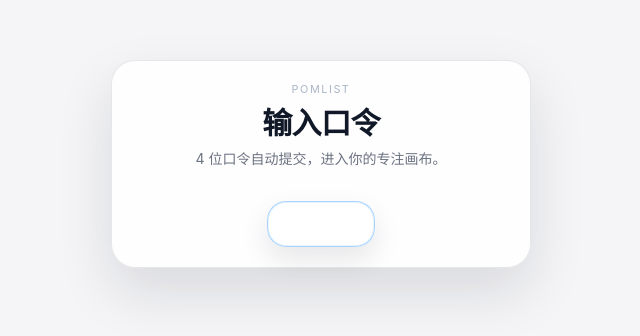
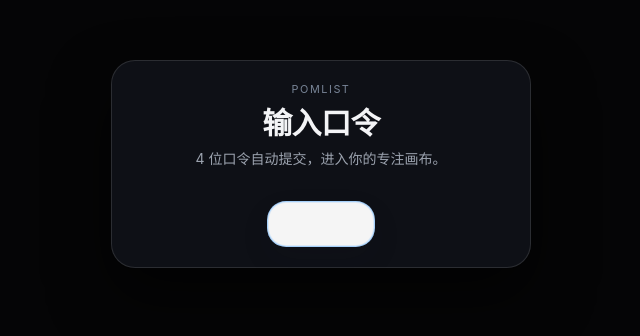
Before and after one commit to githubbzxs/Pomlist, a Next.js app: page /auth in a window 1280 px wide. Shown: the part 236-572 px from the top of the page, without its empty margins (319-959 px from the left). Built offline with nearby package versions, Linux system fonts and the light colour scheme; a small style sheet from the web is missing.

Commit message:
feat: 主体色切换为深黑主题

```diff
--- a/app/globals.css
+++ b/app/globals.css
@@ -1853,3 +1853,134 @@ body::after {
     box-shadow: none;
   }
 }
+
+/* 深黑主体色覆盖 */
+:root {
+  --bg-0: #050506;
+  --bg-1: #0a0b0d;
+  --bg-2: #101216;
+
+  --glass-bg: rgba(16, 18, 22, 0.86);
+  --glass-bg-strong: rgba(14, 16, 20, 0.94);
+  --glass-border: rgba(255, 255, 255, 0.1);
+
+  --text-strong: #f3f4f6;
+  --text-normal: #e5e7eb;
+  --text-muted: #9ca3af;
+
+  --accent: #1d4ed8;
+  --accent-strong: #1e40af;
+
+  --shadow-xs: 0 2px 10px rgba(0, 0, 0, 0.3);
+  --shadow-sm: 0 10px 24px rgba(0, 0, 0, 0.4);
+  --shadow-md: 0 18px 40px rgba(0, 0, 0, 0.5);
+  --shadow-lg: 0 28px 60px rgba(0, 0, 0, 0.6);
+}
+
+html,
+body {
+  background-color: var(--bg-0);
+}
+
+body {
+  color: var(--text-strong);
+  background: var(--bg-0);
+}
+
+.panel,
+.panel-solid,
+.mobile-card,
+.panel-glass-stack,
+.glass-card-panel,
+.glass-metric,
+.glass-chart-wrap {
+  border-color: var(--glass-border);
+  background: var(--glass-bg-strong);
+  box-shadow: var(--shadow-sm);
+}
+
+.panel-solid {
+  background: rgba(20, 22, 28, 0.96);
+}
+
+.btn-muted {
+  background: rgba(29, 32, 40, 0.9);
+  border-color: rgba(255, 255, 255, 0.14);
+  color: var(--text-normal);
+}
+
+.btn-muted:hover {
+  border-color: rgba(59, 130, 246, 0.42);
+  background: rgba(35, 38, 48, 0.94);
+}
+
+.input-base {
+  border-color: rgba(255, 255, 255, 0.16);
+  background: rgba(24, 26, 32, 0.95);
+  color: var(--text-strong);
+  box-shadow: none;
+}
+
+.auth-shell {
+  border-color: rgba(255, 255, 255, 0.12);
+  background: rgba(16, 18, 24, 0.92);
+}
+
+.mobile-phone-frame {
+  border-color: rgba(255, 255, 255, 0.12);
+  background: rgba(9, 10, 13, 0.96);
+  box-shadow: 0 32px 64px rgba(0, 0, 0, 0.58);
+}
+
+.canvas-panel-header {
+  background: rgba(7, 8, 11, 0.86);
+  border-bottom-color: rgba(255, 255, 255, 0.1);
+}
+
+.mobile-main-divider {
+  background: rgba(255, 255, 255, 0.14);
+}
+
+.mobile-main-actions--floating {
+  border-top-color: rgba(255, 255, 255, 0.1);
+}
+
+.home-task-item,
+.md-task-item,
+.library-item,
+.glass-item,
+.focus-task-item,
+.todo-item,
+.meta-manager-row {
+  border-color: rgba(255, 255, 255, 0.12);
+  background: rgba(20, 22, 28, 0.88);
+}
+
+.home-task-item:hover:not(:disabled),
+.md-task-item:hover:not(:disabled) {
+  border-color: rgba(59, 130, 246, 0.44);
+  background: rgba(28, 32, 40, 0.92);
+}
+
+.md-task-checkbox {
+  border-color: rgba(255, 255, 255, 0.24);
+  background: rgba(10, 11, 15, 0.92);
+}
+
+.progress-track {
+  background: rgba(255, 255, 255, 0.14);
+}
+
+.task-picker-drawer,
+.task-editor-sheet,
+.meta-manager-sheet {
+  border-color: rgba(255, 255, 255, 0.14);
+  background: rgba(16, 18, 24, 0.95);
+}
+
+.tag-input-shell,
+.tag-suggestion-btn,
+.category-chip {
+  border-color: rgba(255, 255, 255, 0.16);
+  background: rgba(22, 25, 32, 0.92);
+}
--- a/app/layout.tsx
+++ b/app/layout.tsx
@@ -25,7 +25,7 @@ export const metadata: Metadata = {
 };
 
 export const viewport: Viewport = {
-  themeColor: "#f5f5f7",
+  themeColor: "#050506",
   width: "device-width",
   initialScale: 1,
   viewportFit: "cover",
```
Also changed, not shown: public/manifest.webmanifest.
